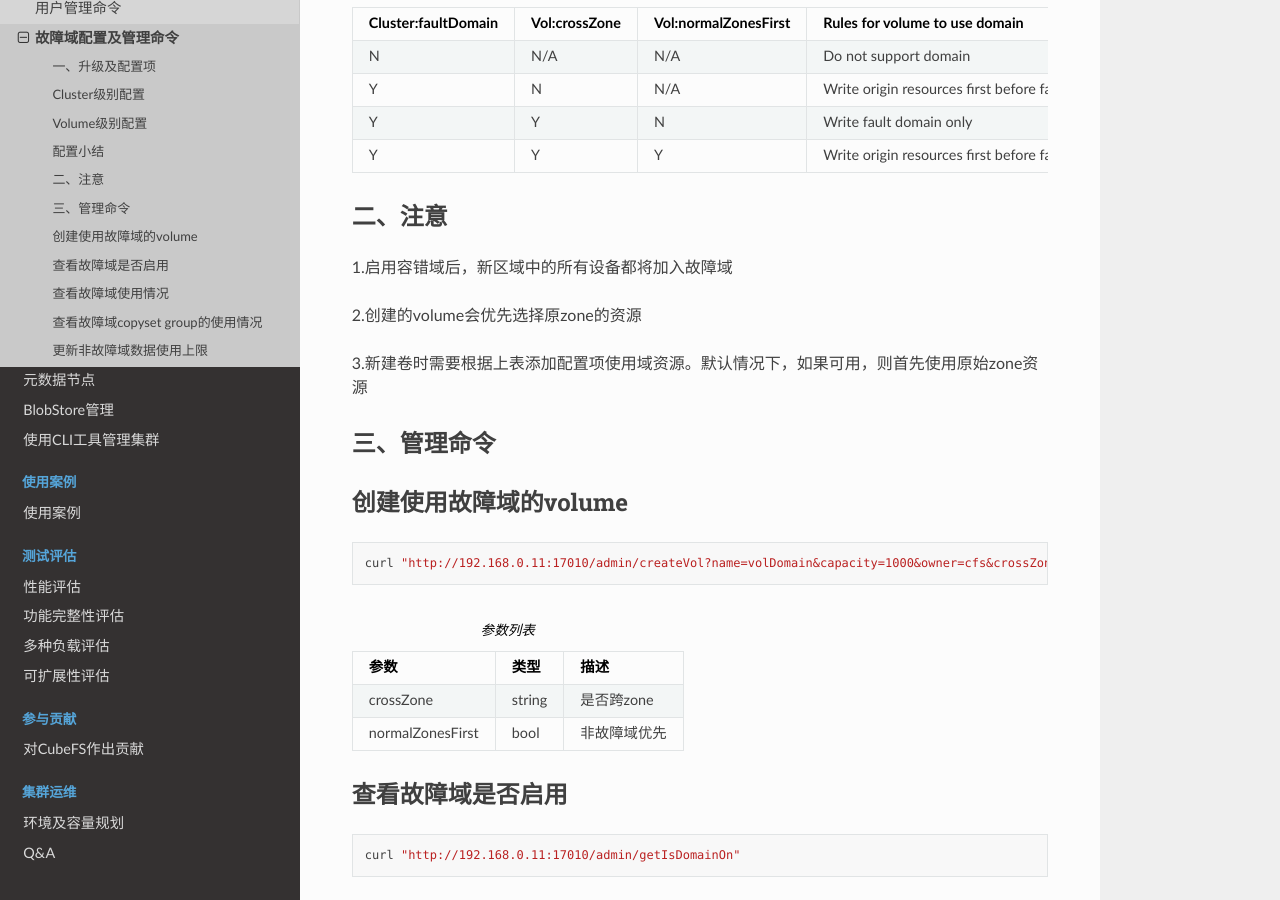
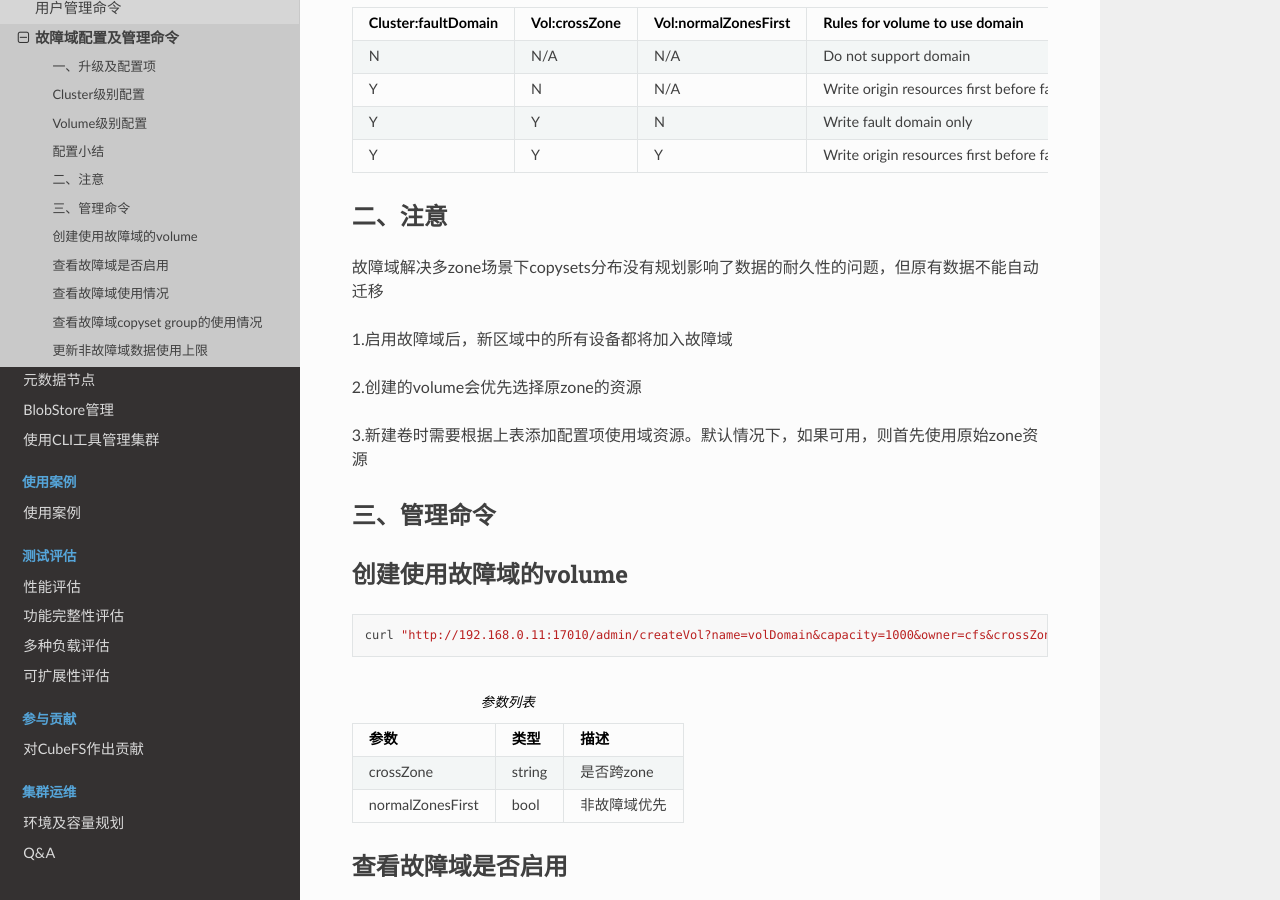
Before and after one commit to cubefs/docs-zh, a Sphinx documentation site: the page built from docs/source/admin-api/master/failureDomain.rst, in a window 1280 px wide and 900 px high, scrolled down 933 px. Built offline with Sphinx 7.4.7 and the Read the Docs theme 2.0.0, drawn with Linux system fonts in a browser that asks for light colours.

Commit message:
Update failureDomain.rst

```diff
--- a/docs/source/admin-api/master/failureDomain.rst
+++ b/docs/source/admin-api/master/failureDomain.rst
@@ -47,7 +47,10 @@ Y                                  Y                          Y
 
 二、注意
 ---------------------------
-1.启用容错域后，新区域中的所有设备都将加入故障域
+
+故障域解决多zone场景下copysets分布没有规划影响了数据的耐久性的问题，但原有数据不能自动迁移
+
+1.启用故障域后，新区域中的所有设备都将加入故障域
 
 2.创建的volume会优先选择原zone的资源
 
```
